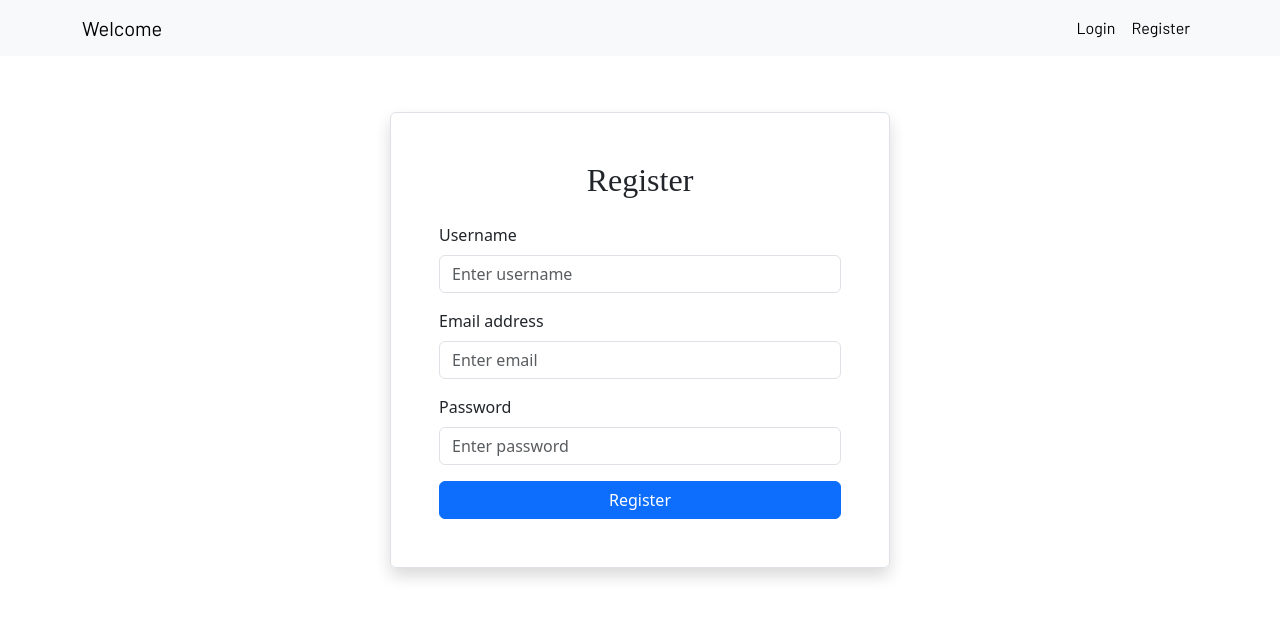
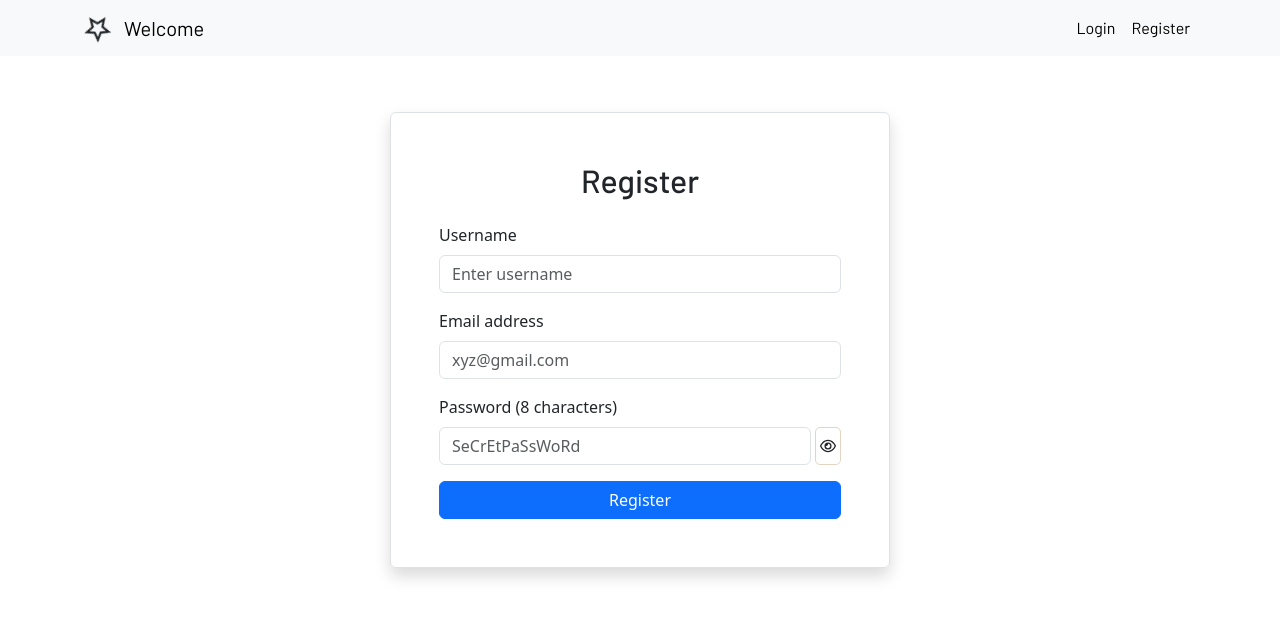
Before and after one commit to NishabRupakheti/Connect, a React (Vite) app in the folder frontend/: page /auth/register in a window 1280 px wide. Shown: the top 618 px of the page. Built offline with nearby package versions, Linux system fonts and the light colour scheme; a web font is replaced by a local one.

Commit message:
Auth page : added react-icons and animations

```diff
--- a/frontend/package.json
+++ b/frontend/package.json
@@ -15,7 +15,7 @@
     "react": "^18.3.1",
     "react-bootstrap": "^2.10.5",
     "react-dom": "^18.3.1",
-    "react-icons": "^5.3.0",
+    "react-icons": "^5.4.0",
     "react-router-dom": "^6.27.0"
   },
   "devDependencies": {
--- /dev/null
+++ b/frontend/src/App.css
@@ -0,0 +1,30 @@
+.star{
+    font-size: 2rem;
+    margin-right: 10px;
+    animation: App-logo-spin infinite 5s linear
+}
+
+@keyframes App-logo-spin {
+  from {
+    transform: rotate(0deg);
+  }
+  to {
+    transform: rotate(360deg);
+  }
+}
+
+.statusBar{
+    transition-duration: 1s;
+    transition-property: all;
+    font-family: "Barlow", serif;
+    font-size: larger;
+}
+
+.eye{
+    border: 1px solid;
+    border-radius: 5px;
+    padding: 4px;
+    margin-left: 4px;
+    cursor: pointer;
+    border-color: rgb(227, 213, 196);
+}
--- a/frontend/src/App.jsx
+++ b/frontend/src/App.jsx
@@ -13,6 +13,7 @@ import RootLayout from "./Layout/RootLayout";
 import Authlayout from "./Layout/Authlayout";
 import ProtectedRoute from "./Components/ProtectedRoute";
 import { useAuth } from "./context/Context";
+import './App.css'
 
 function App() {
   const { isAuthenticated } = useAuth();
--- a/frontend/src/Components/auth/AuthNav.jsx
+++ b/frontend/src/Components/auth/AuthNav.jsx
@@ -1,10 +1,15 @@
 import React from "react";
 import { NavLink } from "react-router-dom";
+import { MdOutlineStarBorder } from "react-icons/md";
 
 const AuthNav = () => {
   return (
-    <nav className="navbar navbar-expand-lg navbar-light bg-light" style={{fontFamily: "Barlow"}} >
+    <nav
+      className="navbar navbar-expand-lg navbar-light bg-light"
+      style={{ fontFamily: "Barlow" }}
+    >
       <div className="container">
+        <MdOutlineStarBorder className="star" />
         <NavLink className="navbar-brand">Welcome</NavLink>
 
         <button
--- a/frontend/src/Components/auth/Login.jsx
+++ b/frontend/src/Components/auth/Login.jsx
@@ -40,7 +40,7 @@ const Login = () => {
   return (
     <>
       {status && (
-        <div className="container text-center alert mt-4 alert-danger">
+        <div className="container text-center alert mt-4 alert-danger text-capitalize ">
           {status}
         </div>
       )}
@@ -53,7 +53,7 @@ const Login = () => {
           className="p-5 border rounded shadow"
           style={{ width: "100%", maxWidth: "500px" }}
         >
-          <h2 className="text-center mb-4" style={{ fontFamily: "cursive" }}>
+          <h2 className="text-center mb-4" style={{ fontFamily: "Barlow" }}>
             Login
           </h2>
           <div className="mb-3">
@@ -90,7 +90,7 @@ const Login = () => {
             Log In
           </button>
           <div className="container mt-3">
-            Don't have an account?  <Link to="register">Sign Up</Link>
+            Don't have an account? <Link to="register">Sign Up</Link>
           </div>
         </form>
       </div>
--- a/frontend/src/Components/auth/Reg.jsx
+++ b/frontend/src/Components/auth/Reg.jsx
@@ -1,5 +1,9 @@
 import React, { useState } from "react";
 import axios from "axios";
+import { FaRegEye } from "react-icons/fa6";
+import { FaRegEyeSlash } from "react-icons/fa6";
+
+
 
 const RegisterForm = () => {
 
@@ -7,6 +11,11 @@ const RegisterForm = () => {
   const [email, setEmail] = useState("");
   const [password, setPassword] = useState("");
   const [status, setStatus] = useState("");
+  const [eyestate, setEyeState] = useState(false);
+
+  const toggleEye = () => {
+    setEyeState(!eyestate);
+  };
 
   function removeStatus(){
     setTimeout(() => {
@@ -47,7 +56,7 @@ const RegisterForm = () => {
   return (
     <>
       {status && (
-        <div className="container text-center alert mt-4 alert-danger">{status}</div>
+        <div className="container text-center alert mt-4 alert-danger  statusBar">{status}</div>
       )}
       <div
         className="d-flex justify-content-center align-items-center"
@@ -58,7 +67,7 @@ const RegisterForm = () => {
           className="p-5 border rounded shadow"
           style={{ width: "100%", maxWidth: "500px" }}
         >
-          <h2 className="text-center mb-4" style={{ fontFamily: "cursive" }}>
+          <h2 className="text-center mb-4" style={{ fontFamily: "Barlow" }}>
             Register
           </h2>
 
@@ -85,7 +94,7 @@ const RegisterForm = () => {
               type="email"
               id="email"
               className="form-control"
-              placeholder="Enter email"
+              placeholder="xyz@gmail.com"
               value={email}
               onChange={(e) => setEmail(e.target.value)}
               required
@@ -94,18 +103,30 @@ const RegisterForm = () => {
 
           <div className="mb-3">
             <label htmlFor="password" className="form-label">
-              Password
+              Password (8 characters)
             </label>
+            <div className=" d-flex justify-content-center">
             <input
-              type="password"
+              type={eyestate ? "text" : "password"}
               id="password"
               className="form-control"
-              placeholder="Enter password"
+              placeholder="SeCrEtPaSsWoRd"
               value={password}
               onChange={(e) => setPassword(e.target.value)}
               required
-            />
+            >
+            </input>
+            <span className="eye" onClick={toggleEye} >
+            {
+              eyestate ? (
+                <FaRegEyeSlash />
+              ) : (
+                <FaRegEye />
+              )
+            }
+            </span>
           </div>
+            </div>
 
           <button type="submit" className="btn btn-primary w-100">
             Register
```
Also changed, not shown: 1 other file (tests, documents, lock files or other folders).
